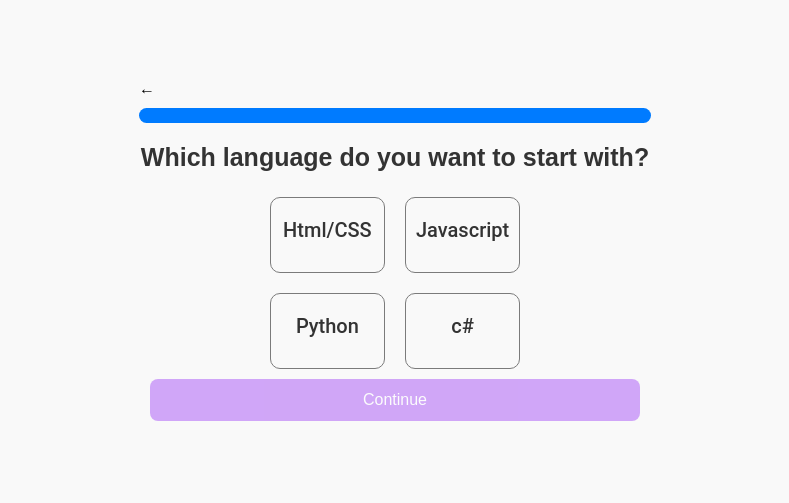
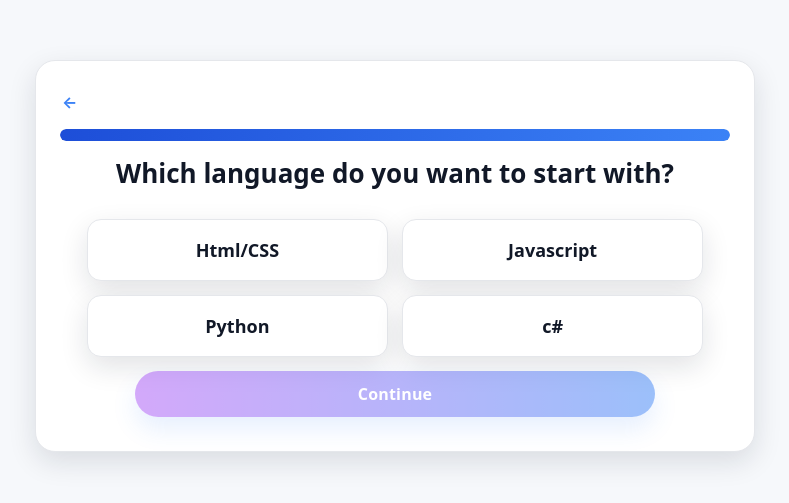
Before and after one commit to B21-tech/ProGraming, a website built with Vite: page client/onboardingProcess/onboarding4.html in a window 1280 px wide. Shown: the part 155-658 px from the top of the page, without its empty margins (245-1034 px from the left). Built offline with nearby package versions, Linux system fonts and the light colour scheme.

Commit message:
Add files via upload
refined css

```diff
--- a/client/onboardingProcess/onboarding.css
+++ b/client/onboardingProcess/onboarding.css
@@ -1,193 +1,264 @@
-body {
-    margin: 0;
-    padding: 0;
-    font-family: Arial, sans-serif;
-    height: 100vh;
-    background-color: #f9f9f9;
-    display: flex;
-    flex-direction: column;
-    align-items: center;
-    justify-content: center;
+/* === Design tokens (light) === */
+:root{
+  --bg: #f6f8fb;
+  --surface: #ffffff;
+  --text: #111827;
+  --muted: #6b7280;
+  --border: #e5e7eb;
+  --shadow: 0 10px 28px rgba(15,23,42,.12);
 
+  --primary-1:#1d4ed8; /* deep blue */
+  --primary-2:#3b82f6; /* bright blue */
+  --accent:#a855f7;    /* purple accent for CTAs */
+  --accent-2:#facc15;  /* yellow (hover for resume-style buttons) */
+  --success:#16a34a;   /* green (hover for start buttons) */
+
+  --radius-lg: 20px;
+  --radius-md: 14px;
 }
 
-.container {
-    display: flex;
-    flex-direction: column;
-    justify-content: center;
-    align-items: center;
-    border: 1px solid black;
-    border-radius: 30px;
-    padding: 20px;
-    box-sizing: border-box;
+/* === Dark theme overrides (toggle via html[data-theme="dark"]) === */
+html[data-theme="dark"]{
+  --bg:#0b0f19;
+  --surface:#0f1629;
+  --text:#e5e7eb;
+  --muted:#9aa4b2;
+  --border:#1f2a44;
+  --shadow: 0 16px 36px rgba(0,0,0,.45);
+
+  --primary-1:#1e3a8a;
+  --primary-2:#2563eb;
+  --accent:#8b5cf6;
+  --accent-2:#eab308;
 }
 
-/* Text */
-h2 {
-    font-family: "Play", sans-serif;
-    color: #0066ff;
-    font-size: 30px;
-    margin: 0;
+/* === Base === */
+*{ box-sizing:border-box }
+html, body{ height:100% }
+body{
+  margin:0; padding:0;
+  font-family: ui-sans-serif, system-ui, -apple-system, Segoe UI, Roboto, Arial, "Helvetica Neue";
+  color: var(--text);
+  background: var(--bg);
+  display:flex; flex-direction:column; align-items:center; justify-content:center;
 }
 
-p {
-    width: 80%;
-    text-align: center;
-    font-size: 18px;
-    margin: 15px 0 20px;
-    color: #555;
+/* ====== Containers ====== */
+.container{
+  display:flex; flex-direction:column; align-items:center; justify-content:center;
+  width:min(880px, 92vw);
+  background: var(--surface);
+  border:1px solid var(--border);
+  border-radius: var(--radius-lg);
+  padding: clamp(16px, 3vw, 28px);
+  box-shadow: var(--shadow);
 }
 
-/* Buttons */
-.btn {
-    background-color: #a855f7;
-    border: none;
+/* Secondary container (step 2 etc.) */
+.container2{
+  width:min(720px, 92vw);
+  background: var(--surface);
+  border:1px solid var(--border);
+  border-radius: var(--radius-lg);
+  padding: clamp(16px, 3vw, 24px);
+  box-shadow: var(--shadow);
+  display:flex; flex-direction:column; align-items:center; gap:.5rem;
+  margin-top: 22px;
+}
+
+/* Header text */
+h2{
+  font-weight: 900;
+  color: var(--primary-2);
+  font-size: clamp(22px, 4vw, 30px);
+  margin:0 0 .25rem 0;
+}
+p{
+  width:min(640px, 88%);
+  text-align:center;
+  font-size: clamp(14px, 2.2vw, 18px);
+  margin: 12px 0 18px;
+  color: var(--muted);
+}
+
+/* ====== Buttons ====== */
+.btn{
+  background: linear-gradient(90deg,var(--accent) 0%, var(--primary-2) 100%);
+  border: 0;
   padding: 12px 40px;
-    border-radius: 8px;
-    width: 80%;
+  border-radius: 999px;
+  width: min(520px, 80%);
   color: #fff;
+  font-weight: 800;
+  letter-spacing:.2px;
   font-size: 16px;
   cursor: pointer;
   margin-bottom: 10px;
-    text-align: center;
+  text-align:center;
+  box-shadow: 0 12px 24px rgba(59,130,246,.25);
+  transition: transform .18s ease, box-shadow .18s ease, filter .18s ease, background-color .18s ease;
+}
+.btn:hover{
+  transform: translateY(-2px);
+   filter: brightness(1.03);
   }
 
-.btn:hover {
-    background-color: #FBBC04;
-    color: #333;
+.btn:active{
+  transform: scale(.98);
 }
 
-.skip {
-    font-size: 14px;
-    color: #333;
-    cursor: pointer;
-    text-decoration: none;
+/* Variants for your platform vibe (optional use) */
+.btn--start:hover{
+  background: var(--success);
+  box-shadow:0 12px 24px rgba(22,163,74,.25);
+}
+.btn--resume:hover{
+  background: var(--accent-2);
+  color:#111827;
+  box-shadow:0 12px 24px rgba(250,204,21,.25);
 }
 
-.skip:hover {
+.skip{
+  font-size: 14px;
+  color: var(--muted);
+  text-decoration:none;
+  margin-top: 6px;
+}
+.skip:hover{
   text-decoration: underline;
+  color: var(--text);
  }
 
-.robot1 {
-    height: 500px;
-    align-items: center;
-    margin: 0;
+/* Robot image */
+.robot1{
+  height: clamp(260px, 42vw, 420px);
+  margin:0;
+  display:block;
 }
 
-/* Onboarding process 2 */
-
-/* Process bar */
+/* ====== Step header + progress ====== */
 .head{
-    display: flex;
-    flex-direction: column;
-    width: 100%;
-}
-.progress-container {
-    width: 100%;
-    background: #eee;
-    height: 15px;
-    border-radius: 8px;
-    margin-bottom: 20px;
-    overflow: hidden;
+   display:flex;
+   flex-direction:column;
+   width:100%;
+   gap:10px;
      }
 
-.progress-bar {
-    height: 100%;
-    width: 0%;
-    background: #007BFF;
-    transition: width 0.4s ease;
+.progress-container{
+  width:100%;
+  background: rgba(148,163,184,.25);
+  height: 12px;
+  border-radius:999px;
+  overflow:hidden;
 }
 
-.container2 {
-    width: 40%;
-    display: flex;
-    flex-direction: column;
-    justify-content: center;
-    align-items: center;
-    margin-top: 20px;
+.progress-bar{
+  height:100%; width:0%;
+  background: linear-gradient(90deg, var(--primary-1), var(--primary-2));
+  border-radius:999px;
+  transition: width .45s ease;
 }
 
-.btn2 {
-    align-self: flex-start;
-    margin-bottom: 10px;
-    font-size: 16px;
+/* ====== Step 2 controls ====== */
+.btn2{
+  align-self:flex-start;
+  font-size: 16px; font-weight: 700;
+  color: var(--primary-2);
+  background: transparent;
+  border: none;
   cursor: pointer;
+  padding: 6px 2px;
+  transition: transform .15s ease, color .15s ease;
+}
+.btn2:hover{
+  transform: translateY(-1px);
+  color: var(--accent);
 }
 
-.btn2:hover {
-    font-size: 18px;
+.heading2{
+  font-weight: 800;
+  color: var(--text);
+  font-size: clamp(20px, 3vw, 26px);
+  text-align:center;
+  margin: 6px 0 12px;
 }
 
-.heading2 {
-    font-family: 'Rubik', sans-serif;
-    font-weight: 600;
-    color: #333;
-    margin-bottom: 15px;
-    font-size: 25px;
-    text-align: center;
+.box-container{
+  width: min(680px, 88%);
+  border: 1px solid var(--border);
+  border-radius: var(--radius-md);
+  overflow:hidden; /* keeps rounded corners on hover */
+  background: var(--surface);
+  box-shadow: var(--shadow);
 }
 
-.box-container {
-    width: 80%;
-    border: 1px solid #7b7b7b;
-    border-radius: 10px;
-    margin-bottom: 20px;
+.box{
+  cursor:pointer;
+  font-size: 18px;
+  color: var(--text);
+  font-weight: 600;
+  padding: 16px 14px;
+  border-bottom: 1px solid var(--border);
+  transition: background-color .18s ease, color .18s ease, transform .18s ease;
 }
 
-.box {
-    cursor: pointer;
-    font-family: 'Roboto', sans-serif;
-    font-size: 18px;
-    color: #333;
-    font-weight: 510;
-    border-bottom: 1px solid #7b7b7b;
-    padding: 20px 0px 30px 10px;
+.box:last-child{
+  border-bottom:none;
 }
 
-.box:last-child {
-    border-bottom: none;
+.box:hover{
+  background: rgba(59,130,246,.10);
+  transform: translateX(2px);
 }
 
-.box:hover {
-    background-color: #007BFF;
-    color: white;
-    border-radius: 6px;
+.box.selected{
+  background: linear-gradient(90deg,var(--primary-1) 0%, var(--primary-2) 100%);
+  color:#fff;
+  border-color: transparent;
 }
 
-.box.selected {
-    background-color: #007BFF;
-    color: #fff;
-    border-color: #007BFF;
+/* Disabled next button */
+#nextBtn[disabled]{
+  pointer-events:none;
+  opacity:.5;
+  cursor:not-allowed;
 }
 
-
-#nextBtn[disabled] {
-    pointer-events: none;
-    opacity: 0.5;
-    cursor: not-allowed;
+/* ====== Language picker ====== */
+.language-container{
+  display:grid; gap:14px; grid-template-columns: repeat(2, minmax(0,1fr));
+  width: min(680px, 92%);
+  margin: 8px auto 6px;
 }
 
-/* ===========================Picking a Language ===================== */
-.language-container {
-    display: grid;
-    grid-template-columns: 1fr 1fr;
+@media (max-width: 640px){
+  .language-container{ grid-template-columns: 1fr; }
 }
 
-.language {
-    cursor: pointer;
-    font-family: 'Roboto', sans-serif;
-    font-size: 20px;
-    color: #333;
-    font-weight: 510;
-    border: 1px solid #7b7b7b;
-    padding: 20px 10px 30px 10px;
-    margin: 10px;
-    text-align: center;
-    border-radius: 10px;
+.language{
+  cursor:pointer;
+  font-size: 18px;
+  color: var(--text);
+  font-weight: 700;
+  border: 1px solid var(--border);
+  background: var(--surface);
+  padding: 18px 10px;
+  border-radius: var(--radius-md);
+  text-align:center;
+  box-shadow: var(--shadow);
+  transition: transform .18s ease, background-color .18s ease, color .18s ease, border-color .18s ease;
+}
+.language:hover{
+  background: rgba(59,130,246,.10);
+  transform: translateY(-2px);
+}
+.language.selected{
+  background: linear-gradient(90deg,var(--primary-1),var(--primary-2));
+  color:#fff;
+  border-color: transparent;
 }
 
-.language:hover {
-    background-color: #007BFF;
-    color: white;
-    border-radius: 6px;
+/* Utility: smooth theme switch */
+*{
+  transition: background-color .25s ease, color .25s ease, border-color .25s ease;
 }
```
Lines whose indentation alone changed are shown as unchanged.
